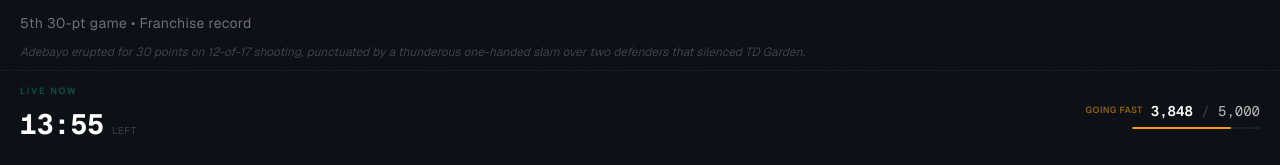
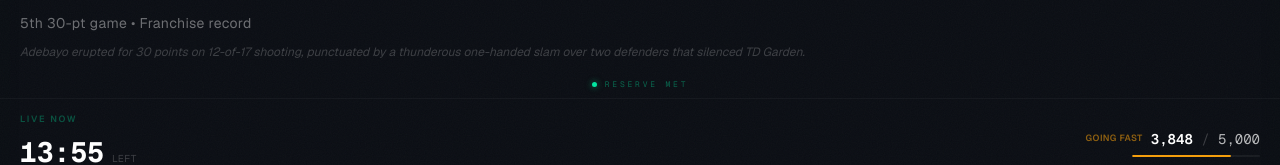
Before and after one commit to roham/tst-prototypes, a Next.js app: page /supreme/bam in a window 1280 px wide. Shown: the part 433-598 px from the top of the page. Built offline with nearby package versions, Linux system fonts and the light colour scheme.

Commit message:
v0.123: supreme — auction reserve status indicator (red→green unlock on 20% threshold)

```diff
--- a/app/supreme/[momentId]/page.tsx
+++ b/app/supreme/[momentId]/page.tsx
@@ -2,7 +2,7 @@
 
 import { useParams } from 'next/navigation';
 import { useState, useEffect, useMemo, useRef, useCallback } from 'react';
-import { getMoment, SALE_DURATION_MS } from '@/lib/mock-data';
+import { getMoment, SALE_DURATION_MS, MOMENTS } from '@/lib/mock-data';
 import type { Moment } from '@/lib/mock-data';
 import { useCountdown } from '@/lib/use-countdown';
 import { usePrototypeState } from '@/lib/use-prototype-state';
@@ -1394,6 +1394,45 @@ export default function SupremePage() {
       </div>
 
       {/* ============================================================= */}
+      {/* RESERVE STATUS — auction house reserve price indicator */}
+      {/* ============================================================= */}
+      {(() => {
+        const reserveThreshold = Math.floor(moment.editionSize * 0.2);
+        const reserveMet = claimed >= reserveThreshold;
+        return (
+          <div className="flex items-center justify-center gap-2 px-5 py-2 supreme-info-enter">
+            {/* Status dot — red→green transition */}
+            <div
+              className="h-[5px] w-[5px] rounded-full transition-all duration-700 ease-out"
+              style={{
+                backgroundColor: reserveMet ? '#00E5A0' : '#EF4444',
+                boxShadow: reserveMet
+                  ? '0 0 6px rgba(0,229,160,0.5), 0 0 12px rgba(0,229,160,0.2)'
+                  : '0 0 4px rgba(239,68,68,0.3)',
+              }}
+            />
+            <span
+              className="text-[8px] font-mono uppercase tracking-[0.35em] transition-colors duration-700"
+              style={{
+                color: reserveMet ? 'rgba(0,229,160,0.4)' : 'rgba(239,68,68,0.35)',
+              }}
+            >
+              {reserveMet ? 'Reserve met' : 'Reserve not met'}
+            </span>
+            {/* Progress toward reserve — thin line only when not yet met */}
+            {!reserveMet && !isEnded && (
+              <>
+                <span className="text-[7px] font-mono text-white/8">·</span>
+                <span className="text-[8px] font-mono tabular-nums text-white/12">
+                  {claimed}/{reserveThreshold}
+                </span>
+              </>
+            )}
+          </div>
+        );
+      })()}
+
+      {/* ============================================================= */}
       {/* INFO STRIP — timer + edition counter */}
       {/* ============================================================= */}
       <div className="flex items-center justify-between px-5 py-3.5 supreme-info-enter border-t border-white/[0.04]">
```
